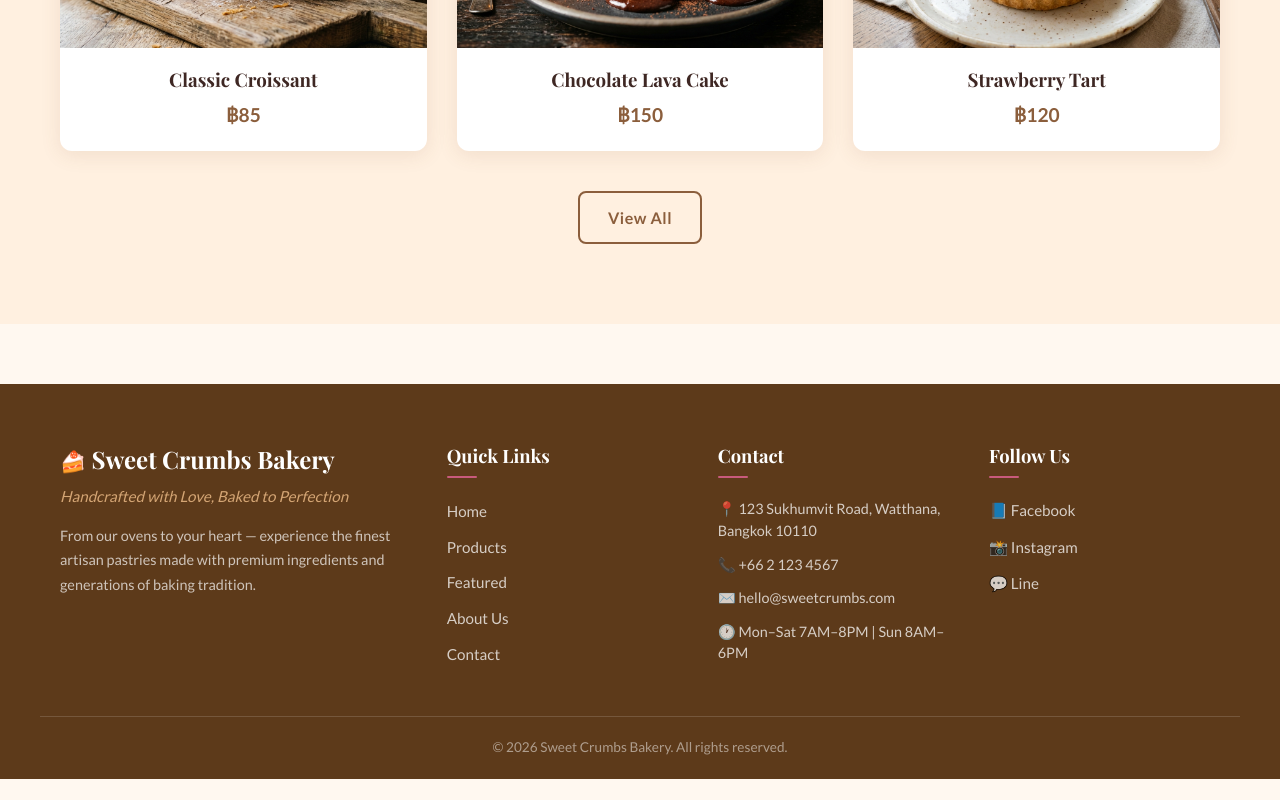
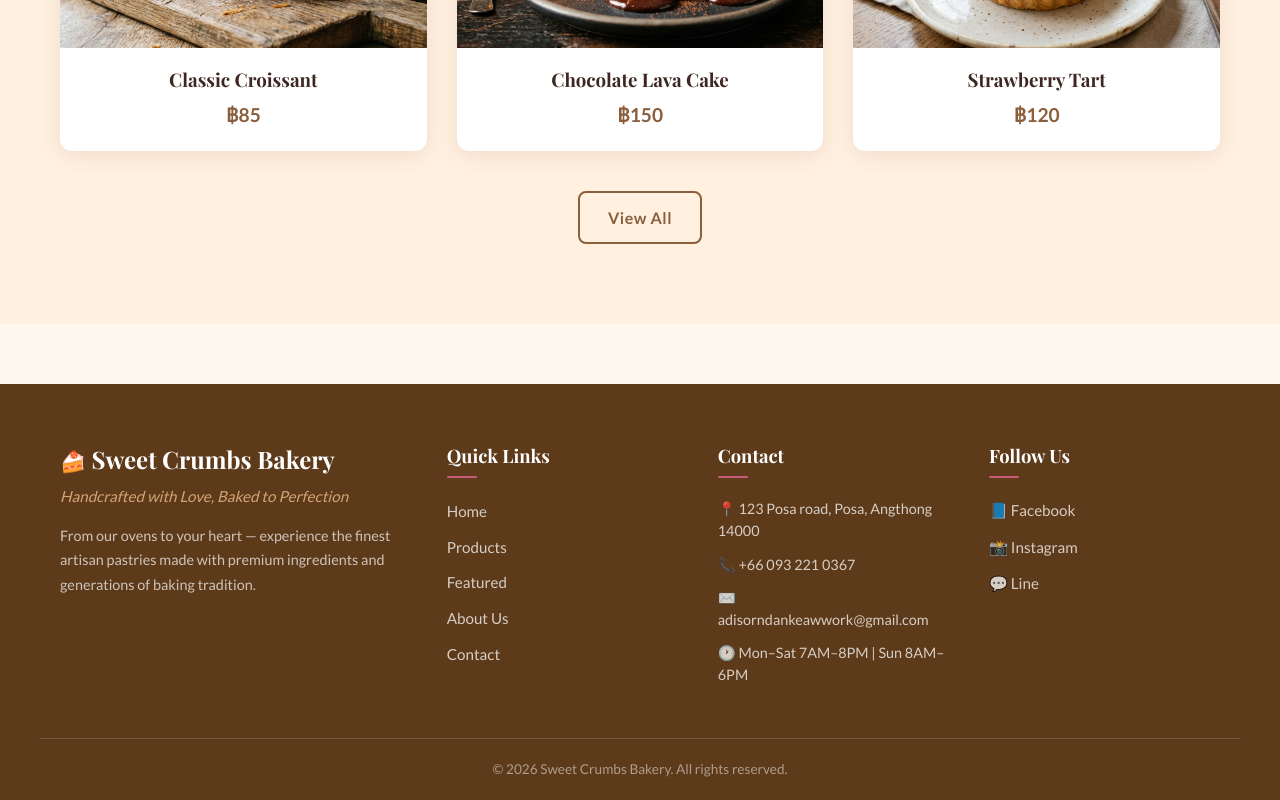
Before and after one commit to Adisorn001/Sweet-Crumbs-Test, a React (Vite) app: page / in a window 1280 px wide. Shown: the part 1339-2139 px from the top of the page. Before the commit the page ends 2118 px from the top, so only its background shows below. Built offline with nearby package versions, Linux system fonts and the light colour scheme; the HTML template or start-up script is replaced by a standard one.

Commit message:
Update Footer.jsx

```diff
--- a/src/components/Footer.jsx
+++ b/src/components/Footer.jsx
@@ -32,9 +32,9 @@ export default function Footer() {
         <div className="footer__section">
           <h4 className="footer__heading">Contact</h4>
           <ul className="footer__contact">
-            <li>📍 123 Sukhumvit Road, Watthana, Bangkok 10110</li>
-            <li>📞 +66 2 123 4567</li>
-            <li>✉️ hello@sweetcrumbs.com</li>
+            <li>📍 123 Posa road, Posa, Angthong 14000</li>
+            <li>📞 +66 093 221 0367</li>
+            <li>✉️ adisorndankeawwork@gmail.com</li>
             <li>🕐 Mon–Sat 7AM–8PM | Sun 8AM–6PM</li>
           </ul>
         </div>
@@ -43,7 +43,7 @@ export default function Footer() {
           <h4 className="footer__heading">Follow Us</h4>
           <div className="footer__social">
             <a
-              href="https://facebook.com"
+              href="https://www.facebook.com/xdisr.dan.k.w?"
               target="_blank"
               rel="noopener noreferrer"
               className="footer__social-link"
@@ -51,7 +51,7 @@ export default function Footer() {
               📘 Facebook
             </a>
             <a
-              href="https://instagram.com"
+              href="https://www.instagram.com/adisorn_dankeaw?stkn=MWx4bHphbXJkMnVhdw%3D%3D&utm_source=qr"
               target="_blank"
               rel="noopener noreferrer"
               className="footer__social-link"
```
